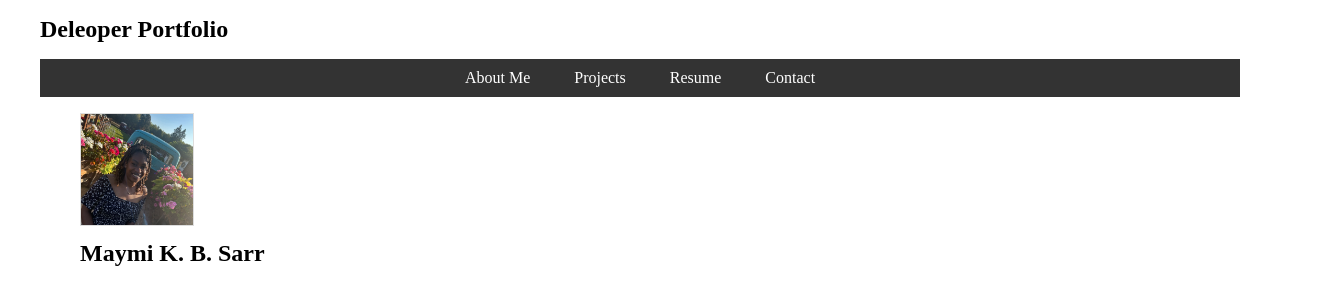
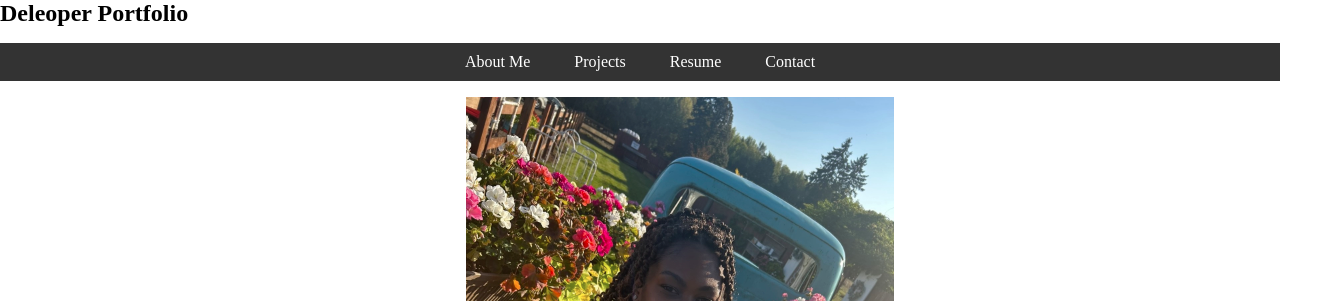
Before and after one commit to maymikb/first-portfolio, a plain HTML site: page index.html in a window 1280 px wide. Shown: the top 301 px of the page, 1320 px wide, since content can reach past the window. Drawn offline with Linux system fonts and the light colour scheme.

Commit message:
put pic in container with name,center name and name title

```diff
--- a/index.html
+++ b/index.html
@@ -9,8 +9,6 @@
 </head>
 
 <body>
-    <!-- Project 1 -->
- <figure class="">
 
         <h2>Deleoper Portfolio</h2>
 
@@ -27,7 +25,13 @@
 
     <figure class="myPic">
         <img src="./PortfolioPic.png" alt="myPic">
-                <h2>Maymi K. B. Sarr</h2>
+        <h2>Maymi K. B. Sarr</h2>
+    </figure>
+
+
+
+
+
 
 
     <!-- About Me Section -->
--- a/style.css
+++ b/style.css
@@ -111,11 +111,33 @@ section h1 {
 
 }
 
+.myPic{
+    width: 100%;
+    display: flex;
+    flex-direction: column;
 
+    justify-content: center;
+    align-items: center;
+}
+
+/* .myPic img{
+display: inline-block;
+justify-content: space-around;
+padding: 5px 10px;
+background-color: rgb(119, 39, 39);
+text-decoration: none;
+border-radius: 5px;
+margin-top: 10px;
+} */
 
 .myPic img{
-    max-width: 10%;
-    height: auto;
-    border: 1px solid #ddd;
-    margin-bottom: 10px;
-}
+    /* display: flex;
+    justify-content: center;
+    align-items: center;
+    height: 100vh;
+    margin: 0; */
+  }
+
+  /* .center {
+    text-align: center;
+  } */
```
